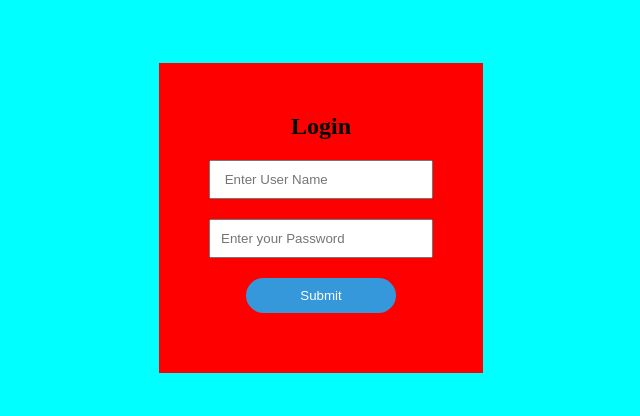
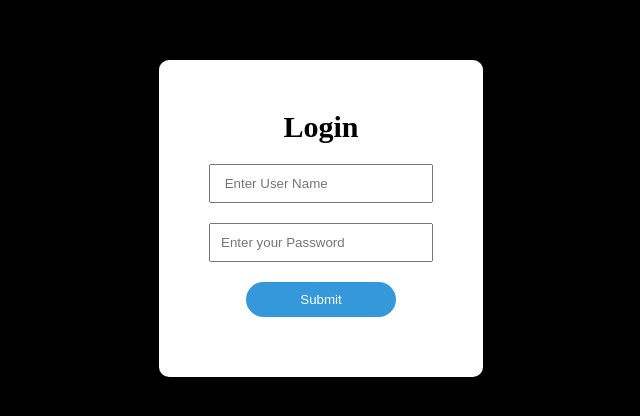
Before and after one commit to Anubhav-9565/Hacktoberfest-2022, a plain HTML site: page index.html in a window 1280 px wide. Shown: the part 190-606 px from the top of the page, without its empty margins (319-959 px from the left). Drawn offline with Linux system fonts and the light colour scheme.

Commit message:
style changed

```diff
--- a/index.html
+++ b/index.html
@@ -7,19 +7,21 @@
     <title> Validation form </title>
 <style>
 body{
-    background-color: cyan;
+    background-color: black;
     display: flex;
     justify-content:center ;
     align-items: center;
     height: 100vh;
 }
 #form-container{
-    background-color: red;
+    background-color: white;
     padding: 50px;
     text-align: center;
+    border-radius: 10px;
 }
 h2{
     margin: 0px 0px 10px 0px;
+    font-size: 30px;
 }
 input{
     width: 200px;
```
